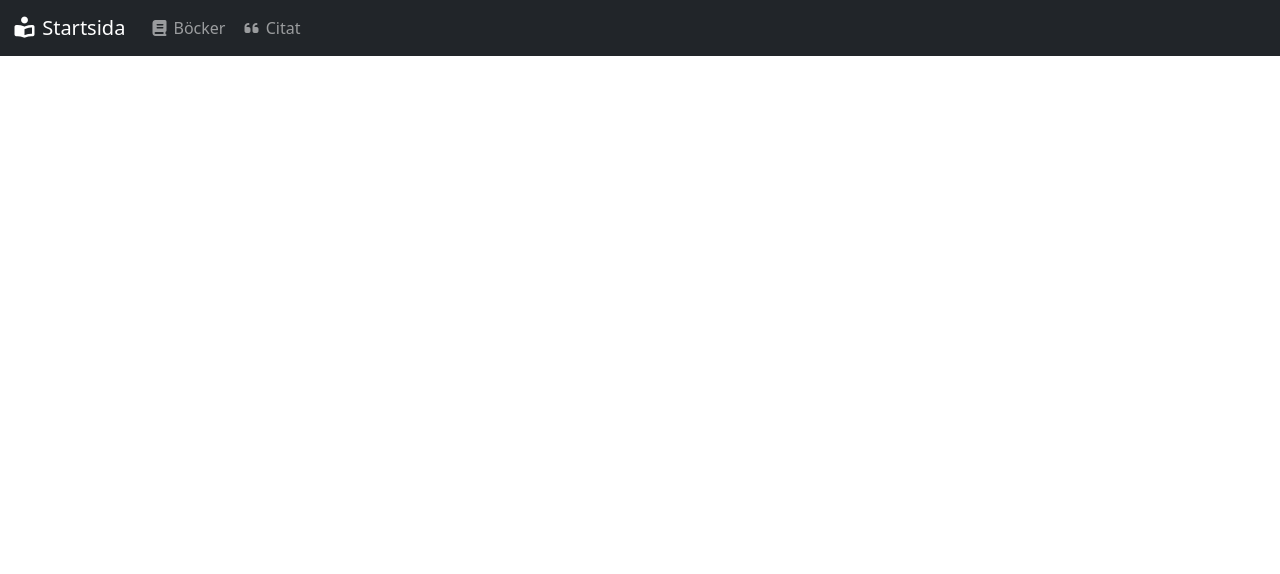
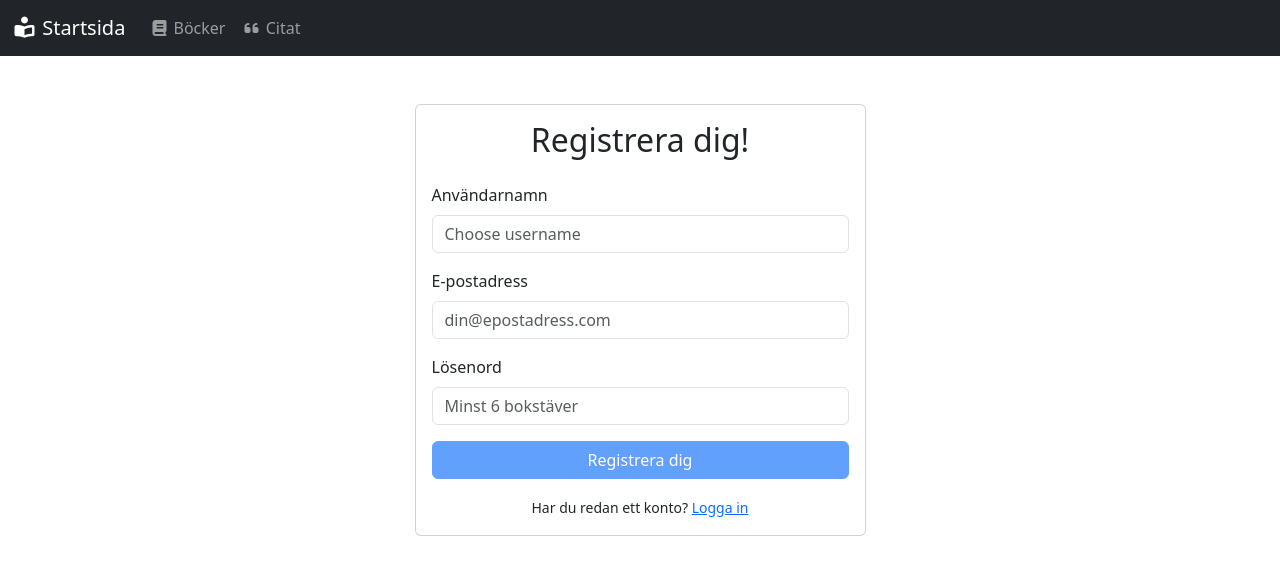
Before and after one commit to davicoco/RedRiver_Test_BookQuoteAPP, an Angular app: page /register in a window 1280 px wide. Before the commit this address led to /. Shown: the top 574 px of the page. Built offline with nearby package versions, Linux system fonts and the light colour scheme.

Commit message:
fixe routing bug finished register component and html

```diff
--- a/src/app/app.routes.ts
+++ b/src/app/app.routes.ts
@@ -2,10 +2,12 @@ import { Routes } from '@angular/router';
 import { BooksComponent } from './components/books/books';
 import { QuotesComponent } from './components/quotes/quotes';
 import { LoginComponent } from './components/login/login';
+import { RegisterComponent} from './components/register/register';
 
 export const routes: Routes = [
     { path: '', redirectTo: '/login', pathMatch: 'full' },
     { path: 'login', component: LoginComponent},
+    { path: 'register', component: RegisterComponent},
     { path: 'books', component: BooksComponent },
     { path: 'quotes', component: QuotesComponent}
 ];
--- a/src/app/components/login/login.html
+++ b/src/app/components/login/login.html
@@ -14,18 +14,27 @@
                     <form [formGroup]="loginForm" (ngSubmit)="onSubmit()">
 
                         <div class="mb-3">
-                            <label class="form-label">Mail</label>
-                            <input type="email" class="form-control" formControlName="email"
-                                placeholder="din@email.com">
+                            <label class="form-label">E-postadress</label>
+                            <input
+                            type="email"
+                            class="form-control"
+                            formControlName="email"
+                            placeholder="din@epostadress.com">
                         </div>
 
                         <div class="mb-3">
                             <label class="form-label">Lösenord</label>
-                            <input type="password" class="form-control" formControlName="password"
-                                placeholder="Ditt lösenord">
+                            <input
+                            type="password"
+                            class="form-control"
+                            formControlName="password"
+                            placeholder="Ditt lösenord">
                         </div>
 
-                        <button type="submit" class="btn btn-primary w-100" [disabled]="loginForm.invalid || isLoading">
+                        <button
+                        type="submit"
+                        class="btn btn-primary w-100"
+                        [disabled]="loginForm.invalid || isLoading">
                             {{isLoading ? 'Loggar in...' : 'Logga in'}}
                         </button>
                     </form>
--- a/src/app/components/login/login.ts
+++ b/src/app/components/login/login.ts
@@ -1,13 +1,13 @@
 import { Component } from '@angular/core';
 import { FormBuilder, FormGroup, Validators, ReactiveFormsModule } from '@angular/forms';
-import { Router } from '@angular/router';
+import { Router, RouterLink } from '@angular/router';
 import { AuthService } from '../../services/auth';
 import { CommonModule } from '@angular/common';
 
 @Component({
   selector: 'app-login',
   standalone: true,
-  imports: [CommonModule, ReactiveFormsModule],
+  imports: [CommonModule, ReactiveFormsModule, RouterLink],
   templateUrl: './login.html',
   styleUrl: './login.css',
 })
--- a/src/app/components/register/register.html
+++ b/src/app/components/register/register.html
@@ -1 +1,55 @@
-<p>register works!</p>
+<div class="container mt-5">
+    <div class="row justify-content-center">
+        <div class="col-md-5">
+            <div class="card">
+                <div class="card-body">
+                    <h2 class="text-center mb-4">Registrera dig!</h2>
+                    <div *ngIf="errorMessage" class="alert alert-danger">
+                        {{errorMessage}}
+                    </div>
+                        <form [formGroup]="registerForm" (ngSubmit)="onSubmit()">
+
+                            <div class="mb-3">
+                                <label class="form-label">Användarnamn</label>
+                                <input
+                                type="text"
+                                class="form-control"
+                                formControlName="username"
+                                placeholder="Choose username">
+                            </div>
+
+                            <div class="mb-3">
+                                <label class="form-label">E-postadress</label>
+                                <input
+                                type="email"
+                                class="form-control"
+                                formControlName="email"
+                                placeHolder="din@epostadress.com">
+                            </div>
+
+                            <div class="mb-3">
+                                <label class="form-label">Lösenord</label>
+                                <input
+                                type="password"
+                                class="form-control"
+                                formControlName="password"
+                                placeHolder="Minst 6 bokstäver">
+                            </div>
+
+                            <button
+                            type="submit"
+                            class="btn btn-primary w-100"
+                            [disabled]="registerForm.invalid || isLoading">
+                            {{ isLoading ? 'Skapar konto...' : 'Registrera dig' }}
+                            </button>
+                        </form>
+
+                        <div class="text-center mt-3">
+                            <small>Har du redan ett konto? <a routerLink="/login">Logga in</a></small>
+                        </div>
+
+                </div>
+            </div>
+        </div>
+    </div>
+</div>
--- a/src/app/components/register/register.ts
+++ b/src/app/components/register/register.ts
@@ -1,11 +1,58 @@
 import { Component } from '@angular/core';
+import { FormBuilder, FormGroup, Validators, ReactiveFormsModule } from '@angular/forms';
+import { Router, RouterLink } from '@angular/router';
+import { AuthService } from '../../services/auth';
+import { CommonModule } from '@angular/common';
 
 @Component({
   selector: 'app-register',
-  imports: [],
+  imports: [CommonModule, ReactiveFormsModule, RouterLink],
   templateUrl: './register.html',
   styleUrl: './register.css',
 })
-export class Register {
+export class RegisterComponent {
+  registerForm: FormGroup;
+  errorMessage: string = '';
+  isLoading: boolean = false;
 
+
+  constructor(
+    private fb: FormBuilder,
+    private authService: AuthService,
+    private router: Router
+  ) {
+    this.registerForm = this.fb.group({
+      username: ['', [Validators.required, Validators.minLength(3)]],
+      email: ['', [Validators.required, Validators.email]],
+      password: ['', [Validators.required, Validators.minLength(6)]]
+    });
+  }
+
+  onSubmit(): void {
+    if (this.registerForm.invalid) {
+      return;
+    }
+
+    this.isLoading = true;
+    this.errorMessage = '';
+
+    this.authService.register(this.registerForm.value).subscribe({
+      next: (response) => {
+        console.log('Du har nu registrerat dig!', response);
+        this.router.navigate(['/books']);
+      },
+      error: (error) => {
+        console.error('Registrering misslyckades', error);
+        this.errorMessage = error.error?.message || 'Registrering misslyckades. Var god försök igen.';
+      },
+      complete: () => {
+        this.isLoading = false;
+      }
+    });
+  }
+
+  isFieldInvalid(fieldName: string): boolean {
+    const field = this.registerForm.get(fieldName);
+    return !!(field && field.invalid && (field.dirty || field.touched));
+  }
 }
```
